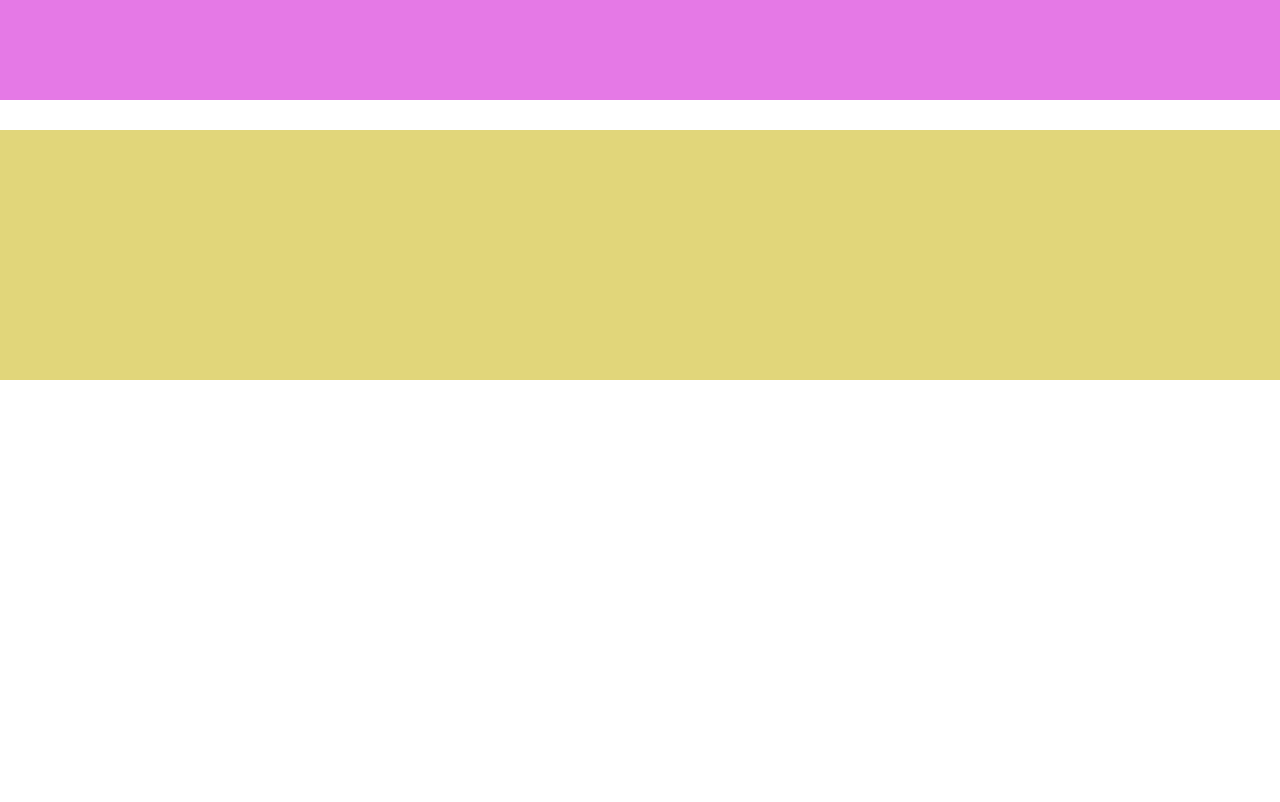
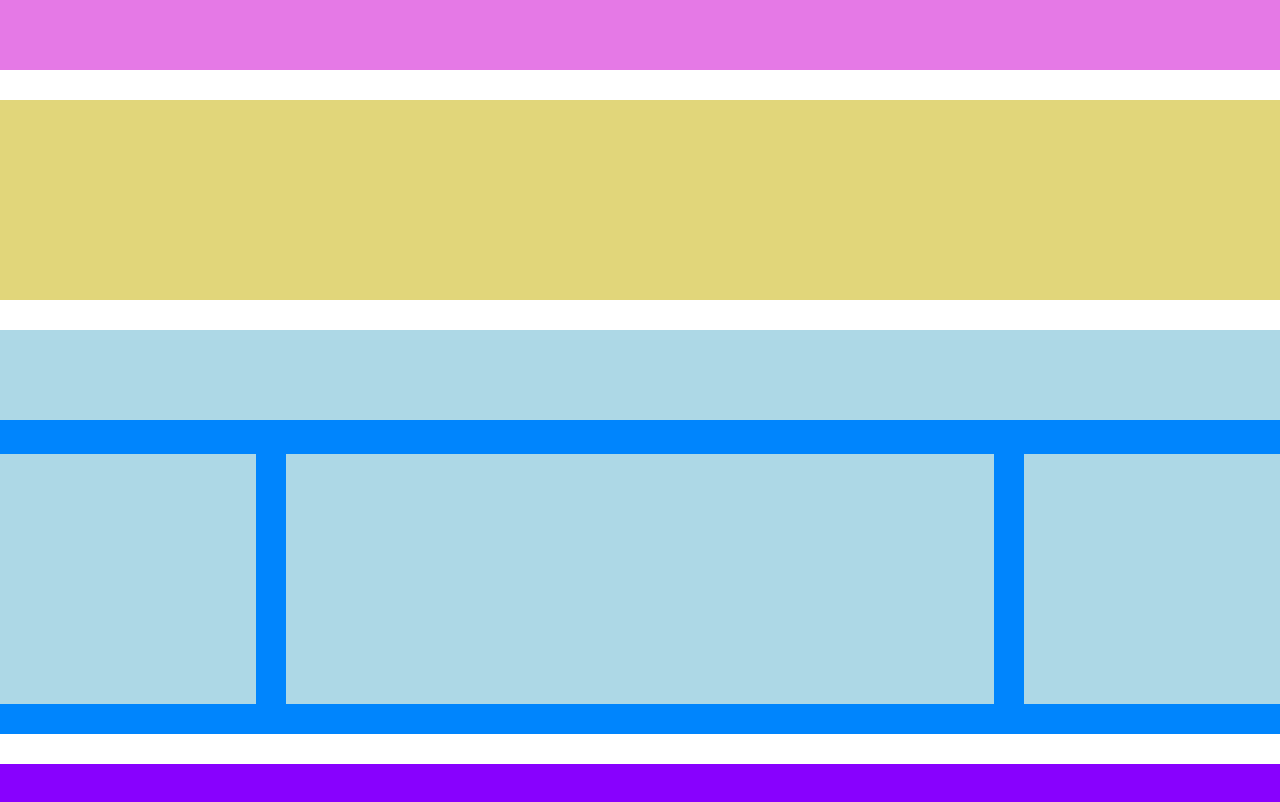
Before and after one commit to vera-sprinceana/htmlcss-struttura-wp, a plain HTML site: page index.html in a window 1280 px wide. Drawn offline with Linux system fonts and the light colour scheme.

Commit message:
last step

```diff
--- a/asset/css/style.css
+++ b/asset/css/style.css
@@ -11,17 +11,46 @@
 main{
     margin: 30px 0;
 }
-
+div{
+    display: inline-block;
+}
 header{
     background-color: #e579e6;
-    height: 100px;
+    height: 70px;
     width: 100%;
 }
 .c-senape{
     width: 100%;
-    height: 250px;
+    height: 200px;
     background-color: rgba(225,214,122,255);
 }
 .c-lightblue{
-    background-color: blue;
+    background-color: rgba(0,133,253,255);
+    margin: 30px 0;
 }
+.c-1{
+    width: 100%;
+    height: 90px;
+    background-color: lightblue;
+    margin-bottom: 30px;
+}
+.c-2{
+    background-color: lightblue;
+    height: 250px;
+    width: 20%;
+    float: left;
+    margin-bottom: 30px;
+}
+.c-3{
+    background-color: lightblue;
+    height: 250px;
+    width: calc( 60% - 60px );
+    margin-left: 30px;
+    margin-right: 30px;
+    float:left;
+}
+footer{
+    background-color: rgba(136,1,254,255);
+    height: 40px;
+    width: 100%;
+}
--- a/index.html
+++ b/index.html
@@ -8,17 +8,20 @@
     <title>Wordpress Reboot</title>
 </head>
 <body>
-    <header class="c-pink">
+    <header class="c-pink"> <!--HEADER-->
 
     </header>
-    <main>
-        <section class="c-senape">
-
+    <main> <!--MAIN-->
+        <section class="c-senape"> <!--SECTION 1-->
         </section>
-        <section class=" c-lightblue">
+        <section class="c-lightblue clearfix"> <!--SECTION 2-->
+            <div class="c-1"></div>
+            <div class="c-2"></div>
+            <div class="c-3"></div>
+            <div class="c-2"></div>
         </section>
     </main>
-    <footer>
+    <footer> <!--FOOTER-->
 
     </footer>
 </body>
```
